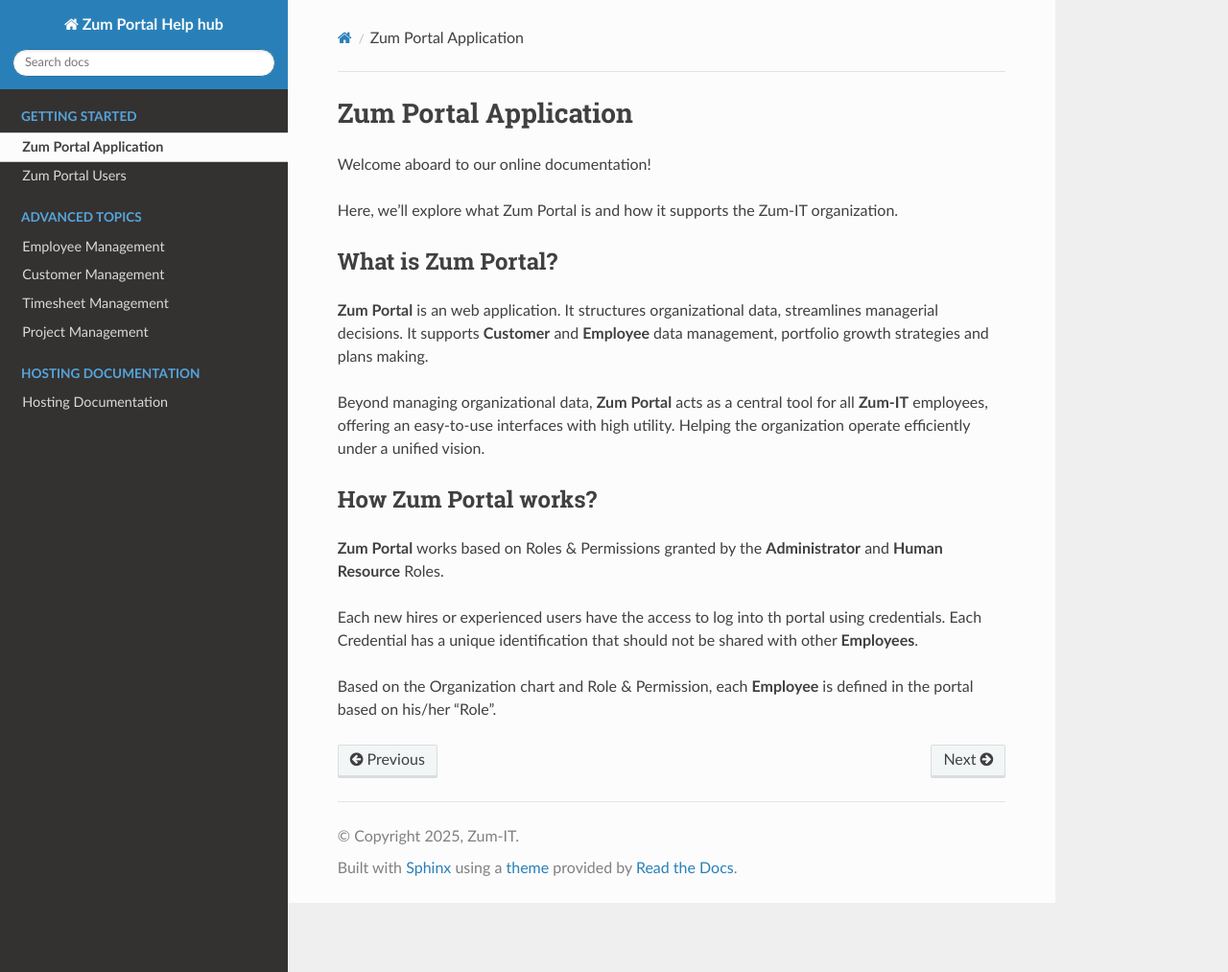
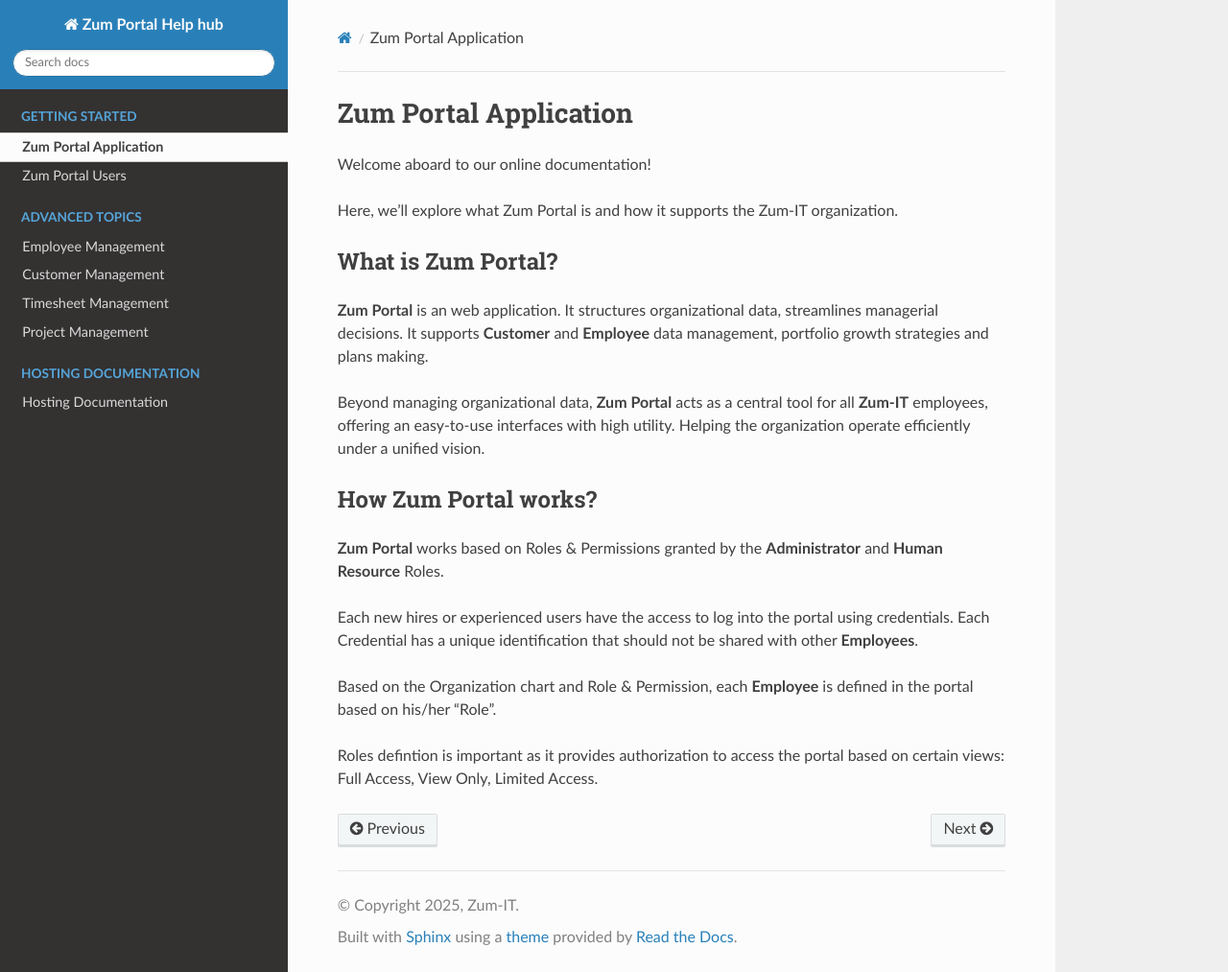
Before and after one commit to ghadiben0/Project-Zum-Portal, a Sphinx documentation site: the page built from docs/source/zumportaldefinition.rst, in a window 1280 px wide and 1013 px high. Shown: the whole window at 96% size. Built offline with Sphinx 7.4.7 and the Read the Docs theme 3.1.0, drawn with Linux system fonts in a browser that asks for light colours.

Commit message:
Update zumportaldefinition.rst

```diff
--- a/docs/source/zumportaldefinition.rst
+++ b/docs/source/zumportaldefinition.rst
@@ -17,6 +17,8 @@
 
 **Zum Portal** works based on Roles & Permissions granted by the **Administrator** and **Human Resource** Roles.
 
-Each new hires or experienced users have the access to log into th portal using credentials. Each Credential has a unique identification that should not be shared with other **Employees**.
+Each new hires or experienced users have the access to log into the portal using credentials. Each Credential has a unique identification that should not be shared with other **Employees**.
 
 Based on the Organization chart and Role & Permission, each **Employee** is defined in the portal based on his/her "Role".
+
+Roles defintion is important as it provides authorization to access the portal based on certain views: Full Access, View Only, Limited Access.
```
